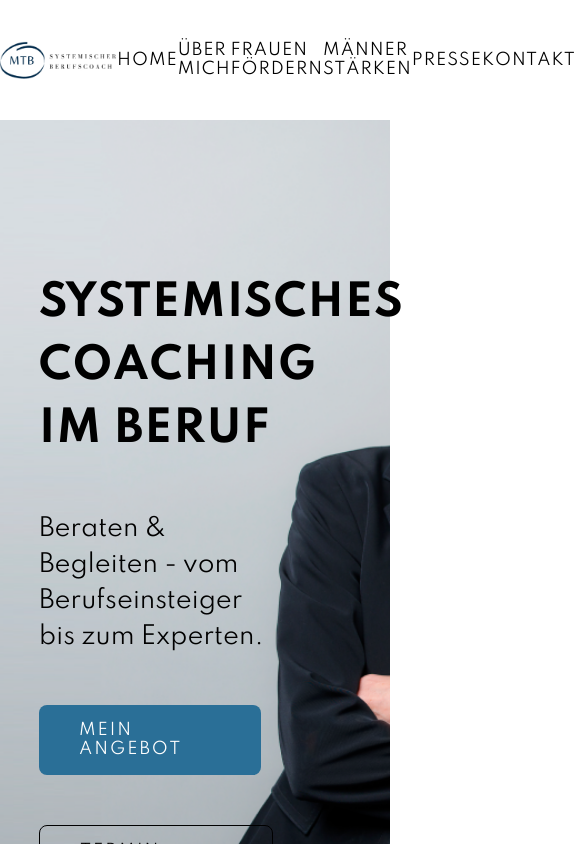
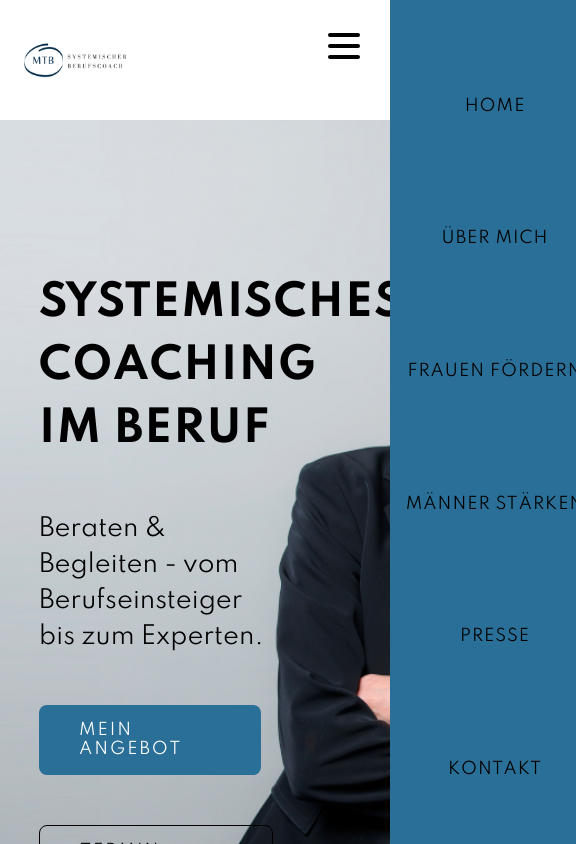
Before and after one commit to anjavojta1993/mtb-website, a Next.js app in the folder mtb/: page / in a window 390 px wide. Shown: the top 844 px of the page, 576 px wide, since content can reach past the window. Built offline with nearby package versions, Linux system fonts and the light colour scheme.

Commit message:
Add hamburger and start with responsive header

```diff
--- /dev/null
+++ b/mtb/components/Header.js
@@ -0,0 +1,46 @@
+import { css } from '@emotion/react';
+import Image from 'next/image';
+import Link from 'next/link';
+import { useState } from 'react';
+import Logo from '../public/images/logo.jpg';
+import { normalText } from '../styles/sharedStyles';
+import HeaderBurger from './HeaderBurger';
+import HeaderRightNav from './HeaderRightNav';
+
+const headerStyles = css`
+  display: flex;
+  align-items: center;
+  height: 120px;
+  width: 100vw;
+  font-size: ${normalText};
+  //background-color: green;
+
+  @media (max-width: 768px) {
+    padding: 32px 24px;
+  }
+`;
+
+const logoContainer = css`
+  display: flex;
+  align-items: center;
+  justify-content: center;
+  width: 30%;
+  height: 100%;
+  //background-color: red;
+`;
+
+export default function Header(props) {
+  const [open, setOpen] = useState(false);
+  return (
+    <header css={headerStyles}>
+      <div css={logoContainer}>
+        <Image
+          src={Logo}
+          alt="Blauer Kreis mit Initialien MTB und Systemischer Coach"
+        />
+      </div>
+      <HeaderRightNav open={open} />
+      <HeaderBurger open={open} setOpen={setOpen} />
+    </header>
+  );
+}
--- a/mtb/components/Header.tsx
+++ /dev/null
@@ -1,78 +0,0 @@
-import { css } from '@emotion/react';
-import Image from 'next/image';
-import Link from 'next/link';
-import Logo from '../public/images/logo.jpg';
-import { normalText } from '../styles/sharedStyles';
-
-const headerStyles = css`
-  display: flex;
-  align-items: center;
-  height: 120px;
-  width: 100vw;
-  font-size: ${normalText};
-  //background-color: green;
-`;
-
-const navBarContainer = css`
-  display: flex;
-  justify-content: space-around;
-  //background-color: yellow;
-  width: 70%;
-`;
-
-const navBar = css`
-  display: flex;
-  align-items: center;
-  justify-content: center;
-  text-transform: uppercase;
-  letter-spacing: 1px;
-  text-decoration: none;
-  //background-color: blue;
-
-  :hover {
-    cursor: pointer;
-    border-bottom: 1px solid black;
-  }
-`;
-
-const logoContainer = css`
-  display: flex;
-  align-items: center;
-  justify-content: center;
-  width: 30%;
-  height: 100%;
-  //background-color: red;
-`;
-
-export default function Header() {
-  return (
-    <header css={headerStyles}>
-      <div css={logoContainer}>
-        <Image
-          src={Logo}
-          alt="Blauer Kreis mit Initialien MTB und Systemischer Coach"
-        />
-      </div>
-      <div css={navBarContainer}>
-        <Link href="/">
-          <a css={navBar}>Home</a>
-        </Link>
-        <Link href="/about">
-          <a css={navBar}>Über mich</a>
-        </Link>
-        <Link href="/women">
-          <a css={navBar}>Frauen fördern</a>
-        </Link>
-        <Link href="/men">
-          <a css={navBar}>Männer stärken</a>
-        </Link>
-        <Link href="/press">
-          <a css={navBar}>Presse</a>
-        </Link>
-        <Link href="/contact">
-          <a css={navBar}>Kontakt</a>
-        </Link>
-      </div>
-    </header>
-  );
-}
--- /dev/null
+++ b/mtb/components/HeaderBurger.js
@@ -0,0 +1,58 @@
+import { css } from '@emotion/react';
+
+const burgerStyle = (open) => css`
+  width: 2rem;
+  height: 2rem;
+  position: fixed;
+  top: 30px;
+  right: 30px;
+  display: flex;
+  align-items: center;
+  justify-content: space-around;
+  z-index: 1300;
+  display: none;
+
+  @media (max-width: 1125px) {
+    display: flex;
+    justify-content: space-around;
+    flex-flow: column nowrap;
+  }
+
+  div {
+    width: 2rem;
+    height: 0.25rem;
+    background-color: ${open ? 'black' : 'black'};
+    border-radius: 12px;
+    transform-origin: 1px;
+    transition: all 0.3s linear;
+
+    &:nth-of-type(1) {
+      transform: ${open ? 'rotate(45deg)' : 'rotate(0deg)'};
+    }
+
+    &:nth-of-type(2) {
+      transform: ${open ? 'translateX(100%)' : 'translateX(0)'};
+      opacity: ${open ? 0 : 1};
+    }
+
+    &:nth-of-type(3) {
+      transform: ${open ? 'rotate(-45deg)' : 'rotate(0deg)'};
+    }
+  }
+`;
+
+export default function HeaderBurger(props) {
+  return (
+    <div
+      css={burgerStyle(props.open)}
+      onClick={() => props.setOpen(!props.open)}
+      onKeyDown={() => props.setOpen(!props.open)}
+      role="button"
+      tabIndex={0}
+    >
+      <div />
+      <div />
+      <div />
+    </div>
+  );
+}
--- /dev/null
+++ b/mtb/components/HeaderRightNav.js
@@ -0,0 +1,107 @@
+import { css } from '@emotion/react';
+import Image from 'next/image';
+import Link from 'next/link';
+import { useState } from 'react';
+import { mediumBlue, normalText } from '../styles/sharedStyles';
+
+const navBarContainer = (open) => css`
+  display: flex;
+  justify-content: space-around;
+  //background-color: yellow;
+  width: 70%;
+  list-style: none;
+  z-index: 1200;
+
+  padding: 0;
+
+  a {
+    display: flex;
+    align-items: center;
+    justify-content: center;
+    text-transform: uppercase;
+    letter-spacing: 1px;
+    text-decoration: none;
+
+    @media (max-width: 1125px) {
+      padding-bottom: 16px;
+    }
+
+    :visited {
+      cursor: pointer;
+      color: black;
+    }
+    :active {
+      cursor: pointer;
+      color: black;
+    }
+    :link {
+      cursor: pointer;
+      color: black;
+    }
+    :hover {
+      cursor: pointer;
+      border-bottom: 1px solid black;
+    }
+  }
+
+  @media (max-width: 1125px) {
+    flex-flow: column nowrap;
+    background-color: ${mediumBlue};
+    position: fixed;
+    top: 0;
+    right: 0;
+    height: 100vh;
+    width: 210px;
+    margin-top: 0;
+    padding-top: 3rem;
+    transform: ${open ? 'translateX(0)' : 'translateX(100%)'};
+    transition: transform 0.3s ease-in-out;
+  }
+`;
+
+// const navBar = css`
+//   display: flex;
+//   align-items: center;
+//   justify-content: center;
+//   text-transform: uppercase;
+//   letter-spacing: 1px;
+//   text-decoration: none;
+//   //background-color: blue;
+
+export default function HeaderRightNav(props) {
+  const [open, setOpen] = useState(false);
+  return (
+    <ul css={navBarContainer(props.open)}>
+      <Link href="/">
+        <a>
+          <li>Home</li>
+        </a>
+      </Link>
+      <Link href="/about">
+        <a>
+          <li>Über mich</li>
+        </a>
+      </Link>
+      <Link href="/women">
+        <a>
+          <li>Frauen fördern</li>
+        </a>
+      </Link>
+      <Link href="/men">
+        <a>
+          <li>Männer stärken</li>
+        </a>
+      </Link>
+      <Link href="/press">
+        <a>
+          <li>Presse</li>
+        </a>
+      </Link>
+      <Link href="/contact">
+        <a>
+          <li>Kontakt</li>
+        </a>
+      </Link>
+    </ul>
+  );
+}
```
